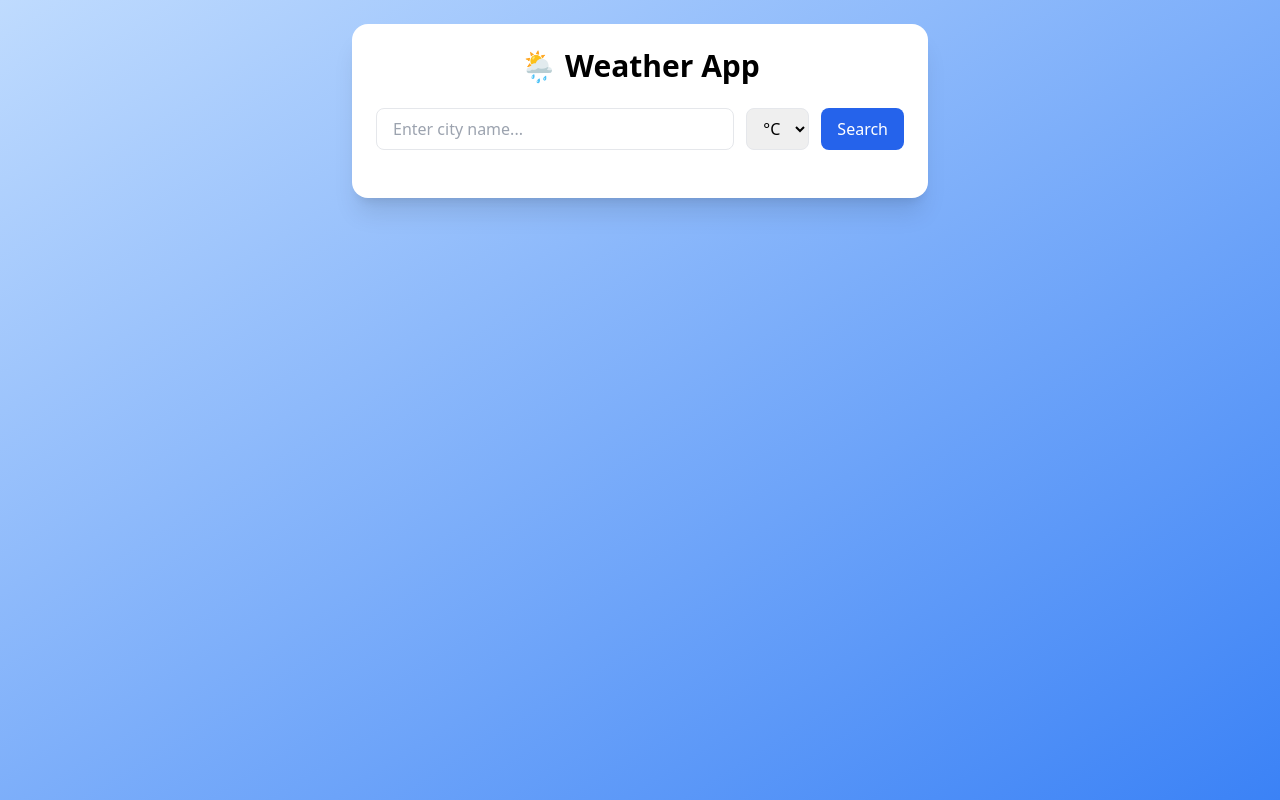
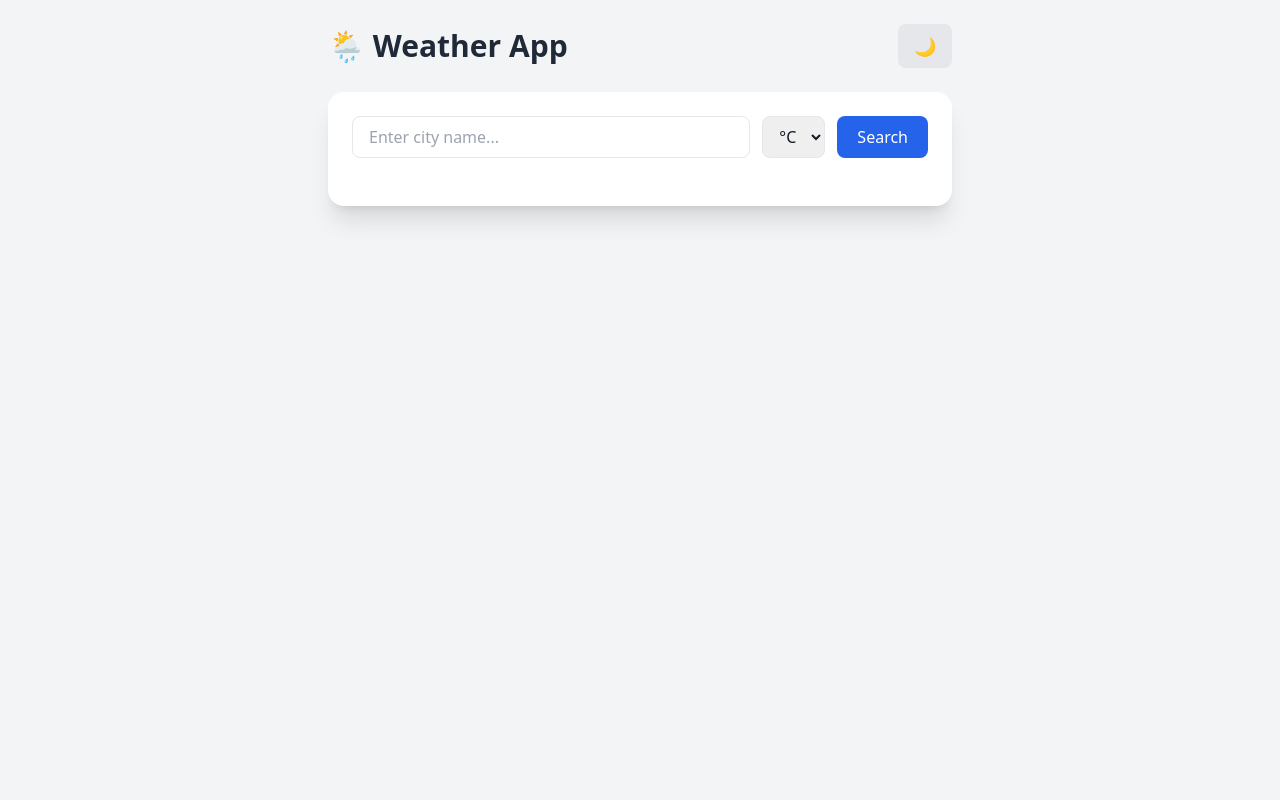
Before and after one commit to SAURAV878/weather_app, a Django app: page /home/ in a window 1280 px wide. Run offline with Django 5.2, Linux system fonts and the light colour scheme; some libraries are stand-ins or nearby versions.

Commit message:
chore : modify in weather.html

```diff
--- a/weather/templates/weather.html
+++ b/weather/templates/weather.html
@@ -1,129 +1,184 @@
 <!DOCTYPE html>
-<html lang="en">
+<html lang="en" class="light">
 <head>
     <meta charset="UTF-8">
     <title>Weather App</title>
     <script src="https://cdn.tailwindcss.com"></script>
+    <script>
+        tailwind.config = {
+            darkMode: 'class',
+        }
+    </script>
 </head>
 
-<body class="bg-gradient-to-br from-blue-200 to-blue-500 min-h-screen p-6">
+<body class="bg-gray-100 dark:bg-gray-900 text-gray-900 dark:text-gray-100 transition-colors duration-500">
 
-    <div class="max-w-xl mx-auto bg-white shadow-xl rounded-2xl p-6">
+    <div class="max-w-2xl mx-auto p-4 sm:p-6">
 
-        <h1 class="text-3xl font-bold text-center mb-6">🌦 Weather App</h1>
+        <!-- Header: Title & Theme Toggle -->
+        <header class="flex justify-between items-center mb-6">
+            <h1 class="text-3xl font-bold text-gray-800 dark:text-white">🌦 Weather App</h1>
+            <button id="theme-toggle" class="px-4 py-2 rounded-lg bg-gray-200 dark:bg-gray-700 text-lg">
+                <span id="theme-icon">🌙</span>
+            </button>
+        </header>
 
-        <!-- Search Section -->
-        <div class="flex gap-3 mb-6">
-            <input id="cityInput"
-                   type="text"
-                   placeholder="Enter city name..."
-                   class="w-full px-4 py-2 border rounded-lg focus:ring-2 focus:ring-blue-400">
+        <main class="bg-white dark:bg-gray-800 shadow-xl rounded-2xl p-6">
 
-            <select id="unitSelect" class="px-3 py-2 border rounded-lg">
+            <!-- Section 1: Search -->
+            <section id="search-section" class="mb-6">
+                <div class="flex flex-col sm:flex-row gap-3">
+                    <input id="cityInput" type="text" placeholder="Enter city name..."
+                           class="w-full px-4 py-2 border rounded-lg dark:bg-gray-700 dark:border-gray-600 focus:ring-2 focus:ring-blue-400">
+
+                    <select id="unitSelect" class="px-3 py-2 border rounded-lg dark:bg-gray-700 dark:border-gray-600">
                         <option value="celsius">°C</option>
                         <option value="fahrenheit">°F</option>
                     </select>
 
-            <button id="fetchWeatherBtn"
-                class="px-4 py-2 bg-blue-600 text-white rounded-lg hover:bg-blue-700">
+                    <button id="fetchWeatherBtn" class="px-5 py-2 bg-blue-600 text-white rounded-lg hover:bg-blue-700 transition-colors">
                         Search
                     </button>
                 </div>
-
-        <!-- Error Box -->
-        <div id="errorBox" class="hidden bg-red-100 text-red-700 p-3 rounded-lg mb-4"></div>
+                <div id="errorBox" class="hidden bg-red-100 text-red-700 p-3 rounded-lg mt-4"></div>
+            </section>
 
             <!-- Loader -->
-        <div id="loader" class="hidden text-center mb-4">
-            <div class="animate-spin h-8 w-8 border-4 border-blue-600 border-t-transparent rounded-full mx-auto"></div>
+            <div id="loader" class="hidden text-center my-8">
+                <div class="animate-spin h-10 w-10 border-4 border-blue-500 border-t-transparent rounded-full mx-auto"></div>
+                <p class="mt-2 text-gray-600 dark:text-gray-400">Fetching weather...</p>
             </div>
 
-        <!-- Weather Display -->
+            <!-- Weather Display Sections -->
             <div id="weatherDisplay" class="hidden">
 
-            <h2 class="text-2xl font-bold mb-2" id="cityName"></h2>
-            <p class="text-gray-700 mb-4" id="countryName"></p>
+                <!-- Section 2: Current Weather -->
+                <section id="current-weather-section" class="text-center mb-8">
+                    <h2 class="text-4xl font-bold" id="cityName"></h2>
+                    <p class="text-gray-500 dark:text-gray-400 mb-4" id="countryName"></p>
 
-            <!-- Current Weather -->
-            <div class="flex items-center gap-4 bg-blue-100 p-4 rounded-xl mb-6">
-                <div class="text-5xl" id="currentIcon"></div>
-                <div>
-                    <p class="text-xl font-semibold"><span id="currentTemp"></span>°</p>
-                    <p class="text-gray-700" id="currentDesc"></p>
+                    <div class="flex items-center justify-center gap-4 bg-blue-100 dark:bg-gray-700 p-6 rounded-xl">
+                        <div class="text-6xl" id="currentIcon"></div>
+                        <div class="text-left">
+                            <p class="text-5xl font-semibold"><span id="currentTemp"></span>°</p>
+                            <p class="text-lg text-gray-700 dark:text-gray-300" id="currentDesc"></p>
                         </div>
                     </div>
+                </section>
 
-            <!-- 7-Day Forecast -->
-            <h3 class="text-xl font-semibold mb-3">7-Day Forecast</h3>
-            <div id="forecast" class="grid grid-cols-1 md:grid-cols-2 gap-4"></div>
+                <!-- Section 3: 7-Day Forecast -->
+                <section id="forecast-section">
+                    <h3 class="text-2xl font-semibold mb-4 text-center sm:text-left">7-Day Forecast</h3>
+                    <div id="forecast" class="grid grid-cols-2 sm:grid-cols-4 lg:grid-cols-7 gap-3 text-center">
+                        <!-- Forecast cards will be injected here -->
+                    </div>
+                </section>
+
+            </div>
+        </main>
     </div>
 
-    </div>
-
-
     <script>
-        const btn = document.getElementById("fetchWeatherBtn");
+        // --- DOM Elements ---
+        const cityInput = document.getElementById("cityInput");
+        const unitSelect = document.getElementById("unitSelect");
+        const fetchWeatherBtn = document.getElementById("fetchWeatherBtn");
         const loader = document.getElementById("loader");
         const errorBox = document.getElementById("errorBox");
+        const weatherDisplay = document.getElementById("weatherDisplay");
+        const themeToggle = document.getElementById('theme-toggle');
+        const themeIcon = document.getElementById('theme-icon');
 
-        // Weather Icons
+        // --- Weather Icons ---
         const icons = {
-            "Clear sky ☀️": "☀️",
-            "Mainly clear 🌤": "🌤",
-            "Partly cloudy ⛅": "⛅",
-            "Overcast ☁️": "☁️",
-            "Fog 🌫": "🌫",
-            "Light rain 🌧": "🌧",
-            "Moderate rain 🌧": "🌧",
-            "Heavy rain 🌧": "🌧",
-            "Light snow ❄️": "❄️",
-            "Moderate snow ❄️": "❄️",
-            "Rain showers 🌦": "🌦"
+            "Clear sky": "☀️", "Mainly clear": "🌤", "Partly cloudy": "⛅", "Overcast": "☁️",
+            "Fog": "🌫", "Light rain": "🌧", "Moderate rain": "🌧", "Heavy rain": "🌧",
+            "Light snow": "❄️", "Moderate snow": "❄️", "Rain showers": "🌦", "Snow showers": "🌨️",
+            "Thunderstorm": "⛈️"
         };
+        const defaultIcon = "🌡️";
 
-        btn.addEventListener("click", async () => {
+        // --- Theme Toggle ---
+        themeToggle.addEventListener('click', () => {
+            const html = document.documentElement;
+            html.classList.toggle('dark');
 
-            const city = document.getElementById("cityInput").value.trim();
-            const unit = document.getElementById("unitSelect").value;
+            if (html.classList.contains('dark')) {
+                themeIcon.textContent = '☀️'; // Sun icon for dark mode
+            } else {
+                themeIcon.textContent = '🌙'; // Moon icon for light mode
+            }
+        });
+
+        // --- Event Listeners ---
+        fetchWeatherBtn.addEventListener("click", fetchWeather);
+        cityInput.addEventListener("keypress", (e) => {
+            if (e.key === "Enter") fetchWeather();
+        });
+
+        // --- Functions ---
+        async function fetchWeather() {
+            const city = cityInput.value.trim();
+            const unit = unitSelect.value;
 
             if (!city) {
                 showError("Please enter a city name.");
                 return;
             }
 
-            loader.classList.remove("hidden");
-            errorBox.classList.add("hidden");
+            showLoader(true);
+            showError(null);
+            weatherDisplay.classList.add("hidden");
 
+            try {
                 const res = await fetch(`/api/current_weather/?city=${city}&unit=${unit}`);
+                if (!res.ok) throw new Error(`HTTP error! Status: ${res.status}`);
                 const data = await res.json();
-
-            loader.classList.add("hidden");
 
                 if (data.error) {
                     showError(data.error);
-                return;
+                } else {
+                    displayWeather(data);
+                }
+            } catch (error) {
+                showError("An error occurred while fetching data. Please try again.");
+                console.error("Fetch Error:", error);
+            } finally {
+                showLoader(false);
+            }
         }
 
-            displayWeather(data);
-        });
-
         function showError(msg) {
+            if (msg) {
                 errorBox.textContent = msg;
                 errorBox.classList.remove("hidden");
+            } else {
+                errorBox.classList.add("hidden");
+            }
+        }
+
+        function showLoader(isLoading) {
+            if (isLoading) {
+                loader.classList.remove("hidden");
+            } else {
+                loader.classList.add("hidden");
+            }
+        }
+
+        function findIcon(description) {
+            const key = Object.keys(icons).find(k => description.includes(k)) || defaultIcon;
+            return icons[key];
         }
 
         function displayWeather(data) {
-            document.getElementById("weatherDisplay").classList.remove("hidden");
+            weatherDisplay.classList.remove("hidden");
 
+            // Current Weather
             document.getElementById("cityName").textContent = data.city;
             document.getElementById("countryName").textContent = data.country;
-
-            // Current Weather
-            document.getElementById("currentTemp").textContent = data.current.temperature;
+            document.getElementById("currentTemp").textContent = Math.round(data.current.temperature);
             document.getElementById("currentDesc").textContent = data.current.weather_description;
-
-            document.getElementById("currentIcon").textContent =
-                icons[data.current.weather_description] || "🌡️";
+            document.getElementById("currentIcon").textContent = findIcon(data.current.weather_description);
 
             // Forecast
             const forecastDiv = document.getElementById("forecast");
@@ -131,16 +186,18 @@
 
             data.forecast.forEach(day => {
                 const card = document.createElement("div");
-                card.className = "p-4 bg-blue-50 rounded-xl shadow";
+                card.className = "p-3 bg-gray-100 dark:bg-gray-700 rounded-lg shadow-sm flex flex-col items-center";
+
+                const dayName = new Date(day.date).toLocaleDateString('en-US', { weekday: 'short' });
 
                 card.innerHTML = `
-                    <p class="font-semibold">${day.date}</p>
-                    <p class="text-3xl">${icons[day.description] || "🌡️"}</p>
-                    <p><strong>Max:</strong> ${day.max}°</p>
-                    <p><strong>Min:</strong> ${day.min}°</p>
-                    <p>${day.description}</p>
+                    <p class="font-semibold text-sm">${dayName}</p>
+                    <p class="text-3xl my-1">${findIcon(day.description)}</p>
+                    <div class="text-xs">
+                        <span class="font-bold">${Math.round(day.max)}°</span>
+                        <span>/ ${Math.round(day.min)}°</span>
+                    </div>
                 `;
-
                 forecastDiv.appendChild(card);
             });
         }
```
Lines whose indentation alone changed are shown as unchanged.
